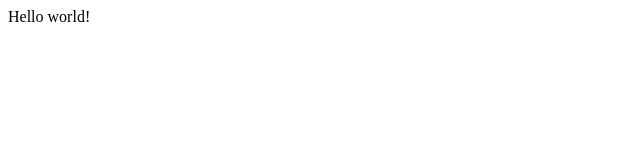
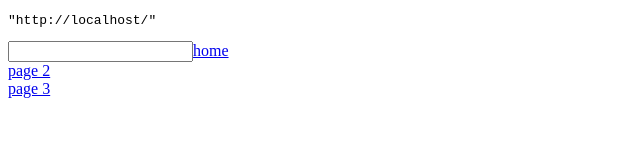
Before and after one commit to kevinfoerster/budget-dataflow, a Gatsby site: page / in a window 1280 px wide. Shown: the whole page, without its empty margins (0-640 px from the left). Built offline with nearby package versions, Linux system fonts and the light colour scheme; Gatsby itself is replaced by a stand-in of ours.

Commit message:
added missing files

```diff
--- /dev/null
+++ b/src/components/Content/index.js
@@ -0,0 +1,19 @@
+import React, {useContext} from 'react'
+import TransactionContext from '../../context/transations';
+import { Link } from "gatsby"
+const Content = () => {
+    const {hello, storeObject} =  useContext(TransactionContext);
+    console.log(hello)
+    return <div>
+        {hello}
+        <input type="text" onChange={(e)=>storeObject(e.target.value)}/>
+
+
+        <Link to="/" state={{hello}}>home</Link><br/>
+        <Link to="/page-2">page 2</Link><br/>
+        <Link to="/page-3">page 3</Link><br/>
+
+    </div>
+  }
+
+  export default Content
--- /dev/null
+++ b/src/components/layout/Layout.js
@@ -0,0 +1,17 @@
+import React,{useState} from 'react'
+import TransactionContext from '../../context/transations'
+
+const Layout = ({children, initialData}) => {
+
+    const [object, setObject] = useState(initialData || localStorage.getItem('state'))
+    const storeObject = (newValue) => {
+        setObject(newValue);
+        localStorage.setItem('state', object)
+    }
+    return (
+        <TransactionContext.Provider value={{hello: object, storeObject}}>
+            {children}
+        </TransactionContext.Provider>
+    )
+}
+export default Layout
--- /dev/null
+++ b/src/context/transations.js
@@ -0,0 +1,5 @@
+import React from 'react'
+
+const TransactionContext = React.createContext();
+
+export default TransactionContext;
--- a/src/pages/index.js
+++ b/src/pages/index.js
@@ -1,5 +1,15 @@
 import React from "react"
 
-export default function Home() {
-  return <div>Hello world!</div>
+import Layout from '../components/layout/Layout'
+import Content from '../components/Content'
+
+
+
+export default function Home({location}) {
+  console.log(location)
+  return (<Layout initialData={location?.state?.hello}>
+    <pre>{JSON.stringify(location, null,2 )}</pre>
+    <Content/>
+
+  </Layout>)
 }
```
Also changed, not shown: src/pages/page-2.js (+15 -0 lines), src/pages/page-3.js (+16 -0 lines).
